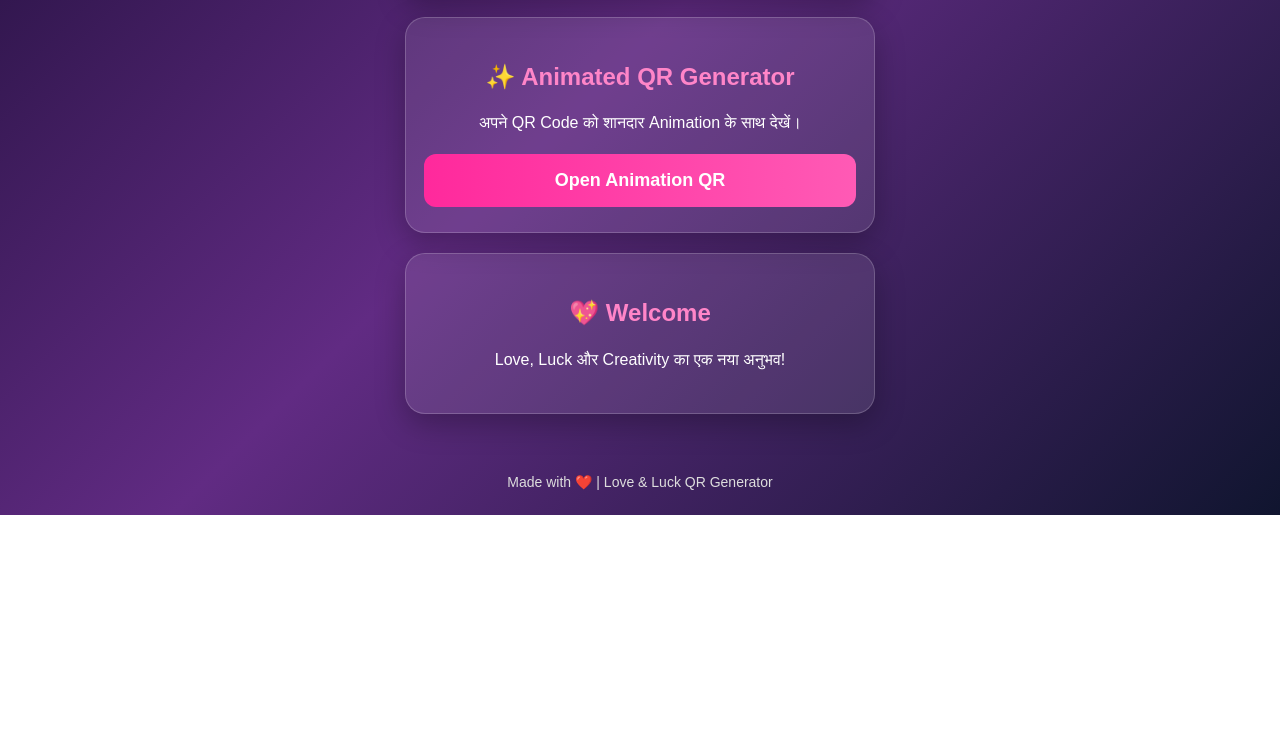
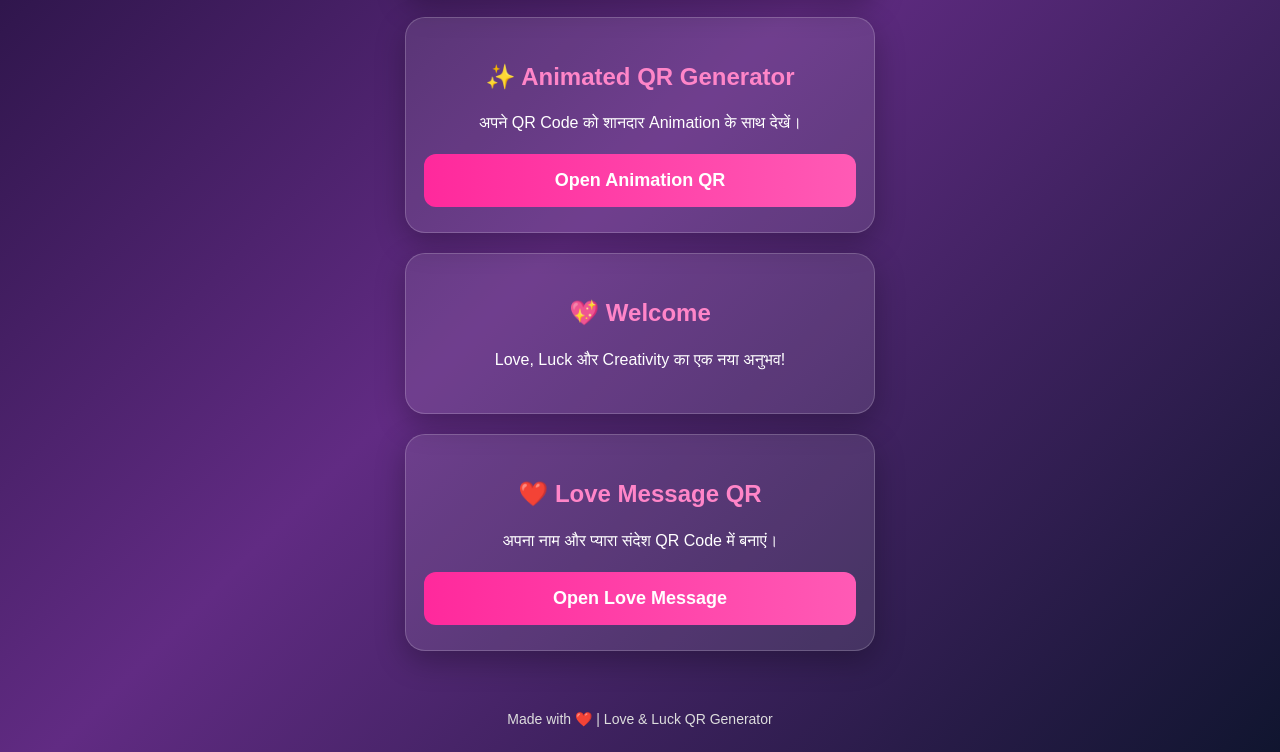
Before and after one commit to gkprince-bit/love-luck-qr, a plain HTML site: page index.html in a window 1280 px wide. Shown: the part 422-1174 px from the top of the page. Before the commit the page ends 937 px from the top, so only its background shows below. Drawn offline with Linux system fonts and the light colour scheme.

Commit message:
Add Love Message QR button

```diff
--- a/index.html
+++ b/index.html
@@ -111,7 +111,13 @@ footer {
     <h2>💖 Welcome</h2>
     <p>Love, Luck और Creativity का एक नया अनुभव!</p>
   </div>
-
+<div class="card">
+  <h2>❤️ Love Message QR</h2>
+  <p>अपना नाम और प्यारा संदेश QR Code में बनाएं।</p>
+  <a class="btn" href="love_message.html">
+    Open Love Message
+  </a>
+</div>
 </div>
 
 <footer>
```
